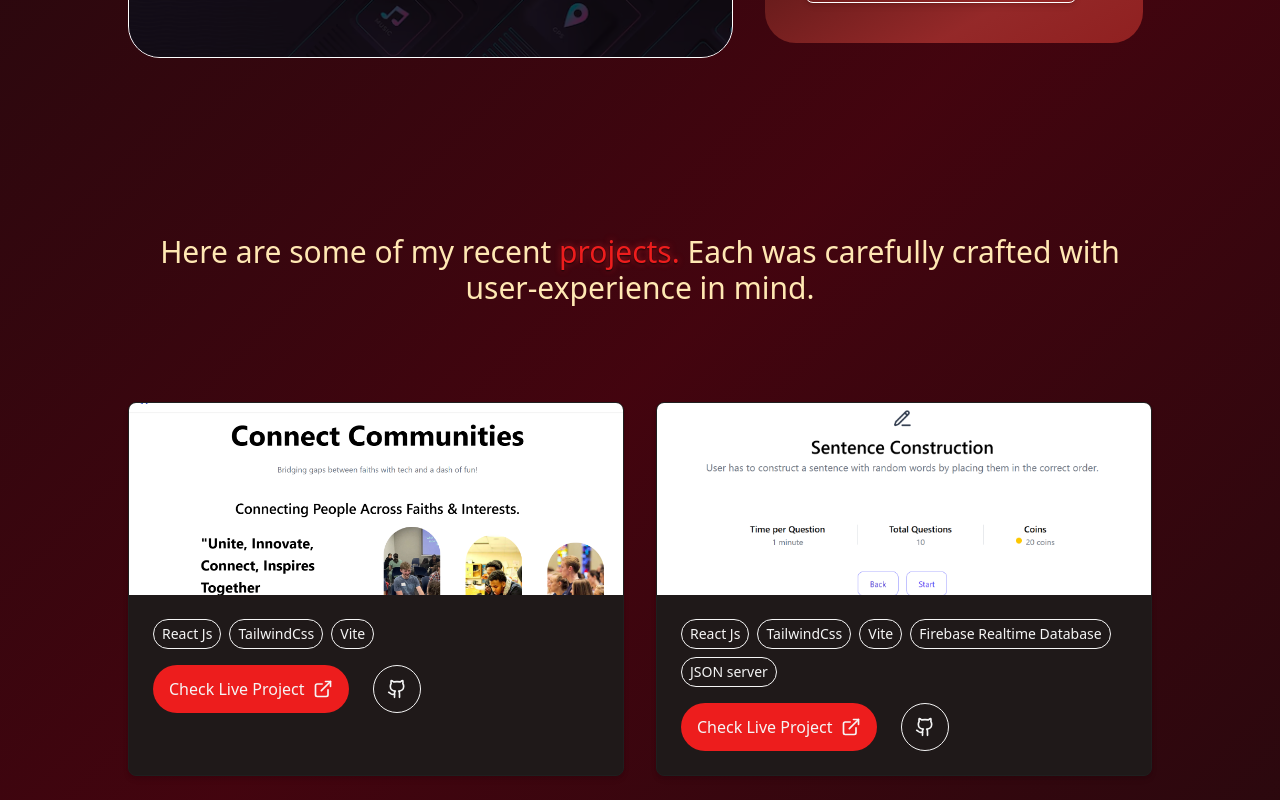
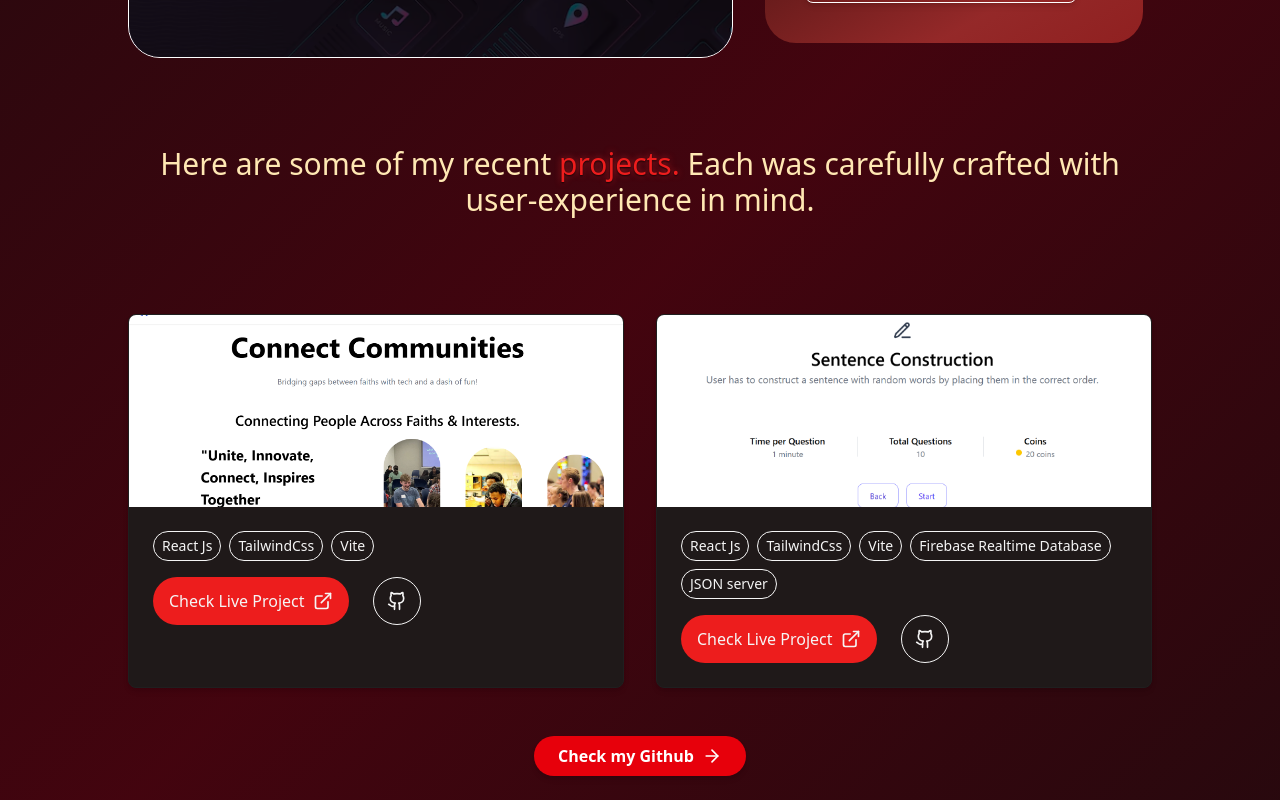
Before and after one commit to rainakallan/Raina-s-Portfolio, a React (Vite) app: page / in a window 1280 px wide. Shown: the part 1420-2220 px from the top of the page. Built offline with nearby package versions, Linux system fonts and the light colour scheme.

Commit message:
Second COmmit

```diff
--- a/src/components/Projects.jsx
+++ b/src/components/Projects.jsx
@@ -29,7 +29,7 @@ export const Projects = () => {
     },
   ];
   return (
-    <section id="projects" className="py-24 px-4 relative">
+    <section id="projects" className="py-2 px-4 relative">
       <div className="mx-auto max-w-5xl">
         <h2 className="text-2xl md:text-3xl font-body text-center mb-12 text-[var(--primary-foreground)]">
           {" "}
```
